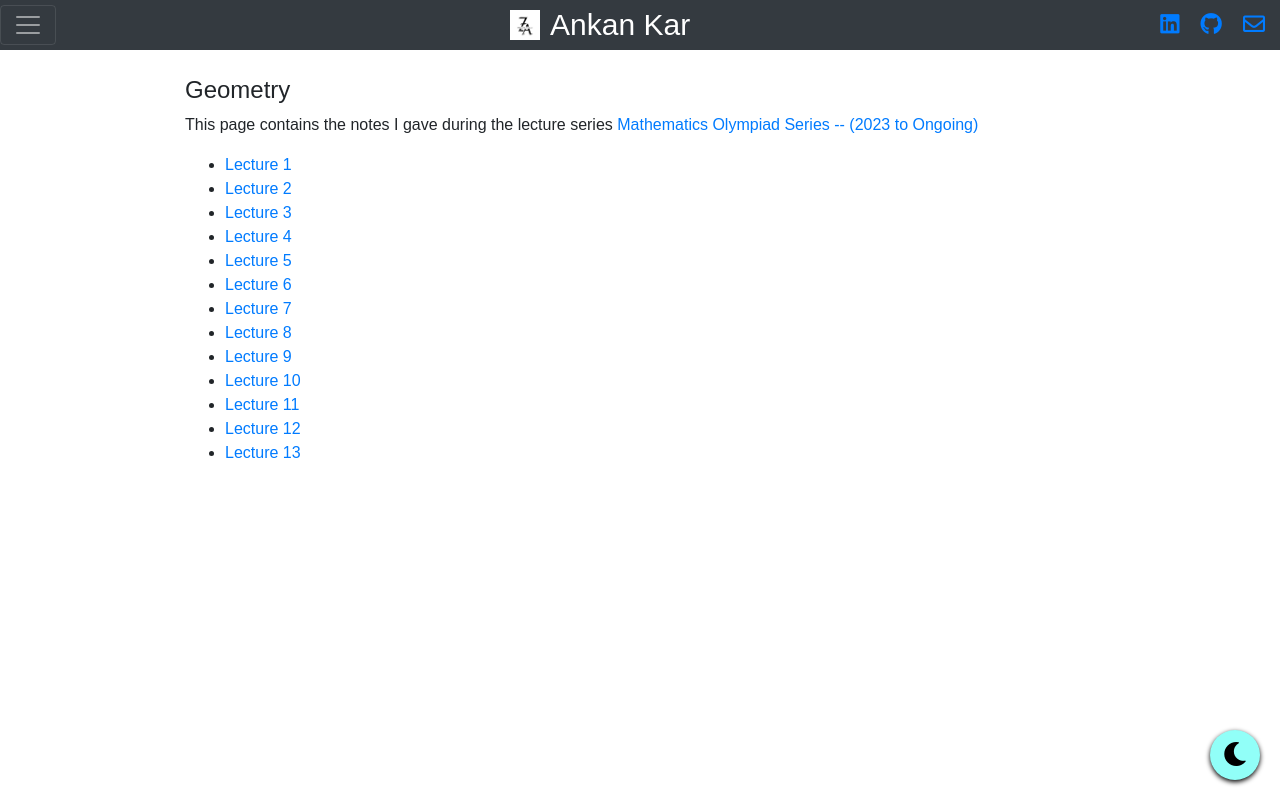
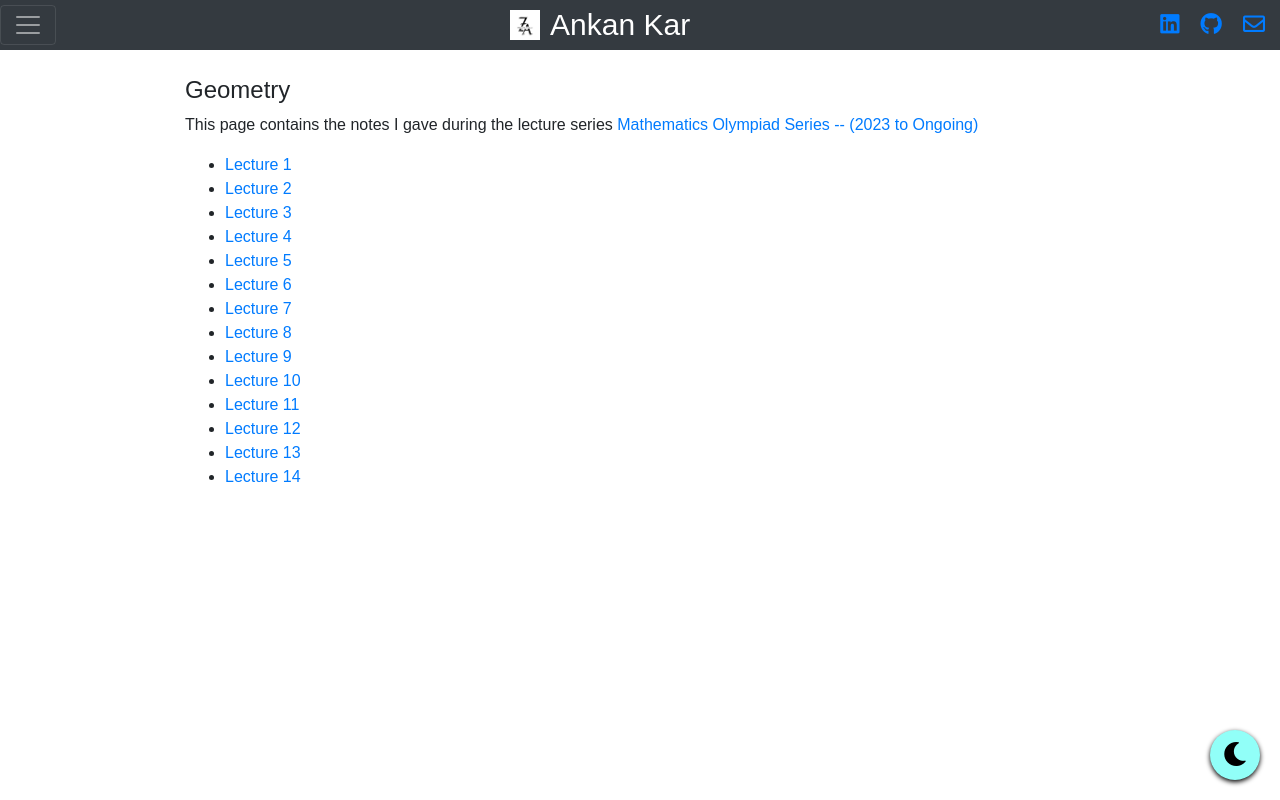
Before and after one commit to AnkanKar-Zargon/AnkanKar-Zargon.github.io, a plain HTML site: page geometry(2023).html in a window 1280 px wide. Drawn offline with nearby package versions, Linux system fonts and the light colour scheme; a web font is replaced by a local one.

Commit message:
added lecture 14

```diff
--- a/geometry(2023).html
+++ b/geometry(2023).html
@@ -78,6 +78,7 @@
         <li><a href="Lectures Notes/Olympiad Math Notes (2023)/Geometry/Geometry 11.pdf" target="_blank">Lecture 11</a></li>
         <li><a href="Lectures Notes/Olympiad Math Notes (2023)/Geometry/Geometry 12.pdf" target="_blank">Lecture 12</a></li>
         <li><a href="Lectures Notes/Olympiad Math Notes (2023)/Geometry/Geometry 13.pdf" target="_blank">Lecture 13</a></li>
+        <li><a href="Lectures Notes/Olympiad Math Notes (2023)/Geometry/Geometry 14.pdf" target="_blank">Lecture 14</a></li>
     </ul>
   </div>
 </div>
```
Also changed, not shown: 1 other file.
